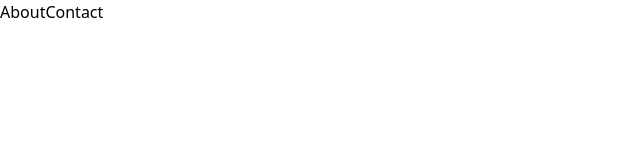
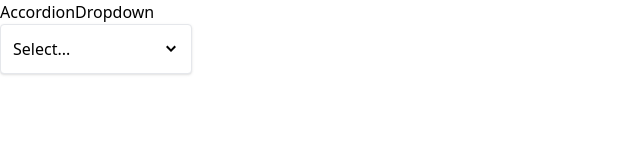
Before and after one commit to federico-init/components_showcase, a React (Create React App) app: page /dropdown in a window 1280 px wide. Shown: the top 160 px of the page, without its empty margins (0-640 px from the left). Built offline with nearby package versions, Linux system fonts and the light colour scheme.

Commit message:
chore(route): implement routing system fix(dropdown): listener cleanup

```diff
--- a/src/App.jsx
+++ b/src/App.jsx
@@ -1,10 +1,23 @@
+// import components
 import Link from "./components/Link";
+import Route from "./components/Route";
+// import pages
+import AccordionPage from "./pages/AccordionPage";
+import DropdownPage from "./pages/DropdownPage";
 
 function App() {
   return (
     <div>
-      <Link to="/about">About</Link>
-      <Link to="/contact">Contact</Link>
+      <Link to="/accordion">Accordion</Link>
+      <Link to="/dropdown">Dropdown</Link>
+      <div>
+        <Route path={"/accordion"}>
+          <AccordionPage />
+        </Route>
+        <Route path={"/dropdown"}>
+          <DropdownPage />
+        </Route>
+      </div>
     </div>
   );
 }
--- a/src/components/Dropdown.jsx
+++ b/src/components/Dropdown.jsx
@@ -24,7 +24,7 @@
 
     // cleanup event listener on component unmount
     return () => {
-      document.removeEventListener("click", handler);
+      document.removeEventListener("click", handler, true);
     };
   }, []);
 
--- /dev/null
+++ b/src/components/Route.jsx
@@ -0,0 +1,15 @@
+import { useContext } from "react";
+
+import NavigationContext from "../context/navigation";
+
+const Route = ({ path, children }) => {
+  const { currentPath } = useContext(NavigationContext);
+
+  if (path === currentPath) {
+    return children;
+  }
+
+  return null;
+};
+
+export default Route;
--- a/src/pages/DropdownPage.jsx
+++ b/src/pages/DropdownPage.jsx
@@ -1,7 +1,7 @@
 import { useState } from "react";
 
 // components
-import Dropdown from "./components/Dropdown";
+import Dropdown from "../components/Dropdown";
 
 const DropdownPage = () => {
   // contains selected dropdown option
```
